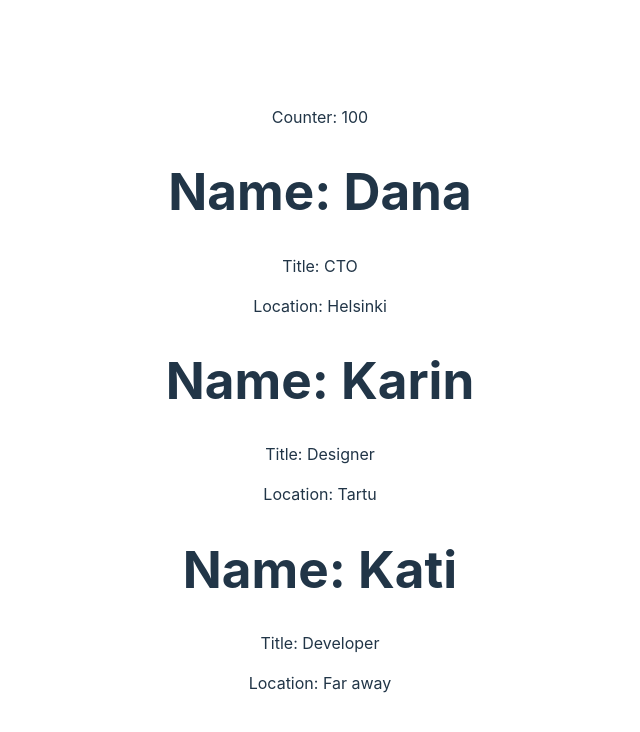
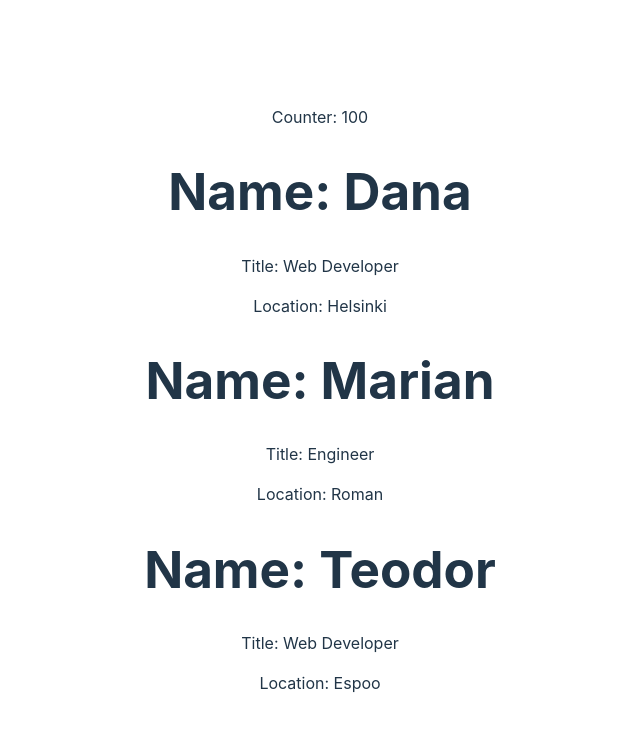
Before and after one commit to popadana10/react_demo, a React (Vite) app: page / in a window 1280 px wide. Shown: the top 732 px of the page, without its empty margins (320-960 px from the left). Built offline with nearby package versions, Linux system fonts and the light colour scheme.

Commit message:
list & keys

```diff
--- a/src/App.jsx
+++ b/src/App.jsx
@@ -4,15 +4,26 @@ import { useState } from 'react';
 
 function App() {
   const [counter, setCounter] = useState(100)
+  const [persons, setPersons] = useState([
+    {name:' Dana', title:' Web Developer', location:' Helsinki'},
+    {name:' Marian', title:' Engineer', location:' Roman'},
+    {name:' Teodor', title:' Web Developer', location:' Espoo'}
+  ]);
 
   return(
     <>
     <p>Counter: {counter}</p>
-      <Box name=' Dana' title=' CTO' location=' Helsinki'/>
-      <Box name=' Karin' title=' Designer' location=' Tartu'/>
-      <Box name=' Kati' title=' Developer' location=' Far away'/>
+    {persons.map((person) => (
+      <>
+      <Box
+      name={person.name}
+      title={person.title}
+      location={person.location}/>
+
+      </>
+      ))}
     </>
-  )
+  );
 }
 
 export default App;
```
